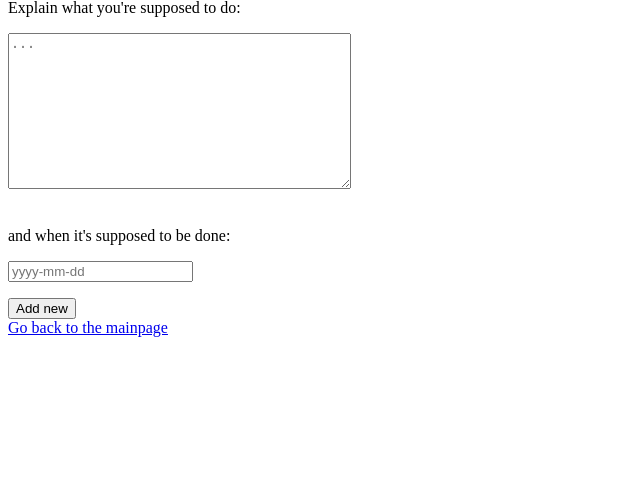
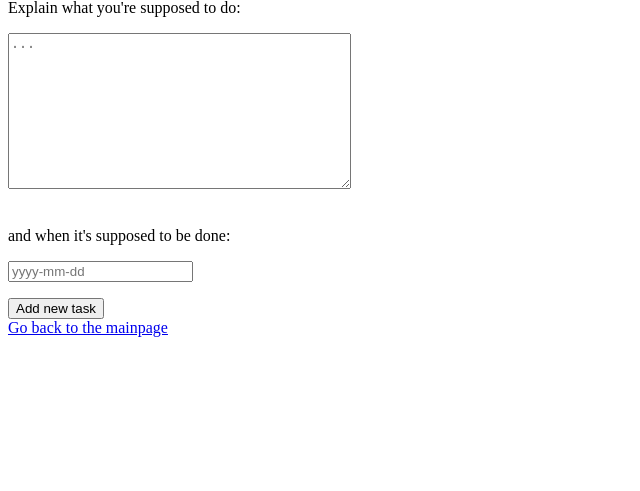
Before and after one commit to Arturitooo/Portfolio, a Django app: page /to-do-list/ in a window 1280 px wide. Shown: the part 236-727 px from the top of the page, without its empty margins (0-640 px from the left). Run offline with Django 3.2, Linux system fonts and the light colour scheme; a user stored in the database is signed in; data comes from the database, SQL or seed files in the repository.

Commit message:
todolist naming refactor
I've tried to add new models - to provide user possibility of adding more than just one to do list - separate for 4e. home, work etc. but due to complicated naming it was very hard to do :/

```diff
--- a/todolist/admin.py
+++ b/todolist/admin.py
@@ -1,6 +1,6 @@
 from django.contrib import admin
-from .models import Todos
+from .models import Task
 
 # Register your models here.
 
-admin.site.register(Todos)
+admin.site.register(Task)
--- a/todolist/forms.py
+++ b/todolist/forms.py
@@ -1,14 +1,14 @@
 from django import forms
 from django.forms import DateInput, Textarea
-from .models import Todos
+from .models import Task
 
 
-class TodosForm(forms.ModelForm):
+class TaskForm(forms.ModelForm):
     class Meta:
-        model = Todos
-        fields = ["todopoint", "date"]
+        model = Task
+        fields = ["task", "date"]
         widgets = {
-            "todopoint": Textarea(
+            "task": Textarea(
                 attrs={
                     "required": True,
                     "class": "form-control",
--- a/todolist/models.py
+++ b/todolist/models.py
@@ -4,10 +4,10 @@ from django.contrib.auth.models import User
 # Create your models here.
 
 
-class Todos(models.Model):
-    todopoint = models.CharField(max_length=150)
+class Task(models.Model):
+    task = models.CharField(max_length=150)
     date = models.DateField()
     created_by = models.ForeignKey(User, on_delete=models.CASCADE)
 
     def __str__(self):
-        return self.todopoint
+        return self.task
--- a/todolist/templates/todolist/list.html
+++ /dev/null
@@ -1,52 +0,0 @@
-<!DOCTYPE html>
-<html>
-  <head>
-    <title>Todo List</title>
-  </head>
-  <body>
-    <h1>Here's everything you have to do:</h1>
-    <ul>
-      {% for record in records %}
-      {% if record.date == "ASAP!" %}
-      <li>
-        <p style="color:red;"">{{record.date}}: <b>{{ record.todopoint}}</b>
-        <a href="{% url 'edit_todo' record.id %}" style="text-decoration: none"
-          >✏️</a
-        >
-        <a
-          href="{% url 'delete_todo' record.id %}"
-          style="text-decoration: none"
-          >❌</a
-        ></p>
-      </li>
-      {% else %}
-      <li>
-        <p>{{record.date}}: <b>{{ record.todopoint}}</b>
-        <a href="{% url 'edit_todo' record.id %}" style="text-decoration: none"
-          >✏️</a
-        >
-        <a
-          href="{% url 'delete_todo' record.id %}"
-          style="text-decoration: none"
-          >❌</a
-        ></p>
-      </li>
-      {% endif %}
-      {% endfor %}
-    </ul>
-
-    <br />
-    <h2>Add new to do:</h2>
-    <form method="post">
-      {% csrf_token %}
-      <div class="form-group">
-        <p>Explain what you're supposed to do:</p>
-        <p>{{ form.todopoint }}</p>
-        <br />and when it's supposed to be done:
-        <p>{{form.date}}</p>
-      </div>
-      <button type="submit">Add new</button>
-    </form>
-    <a href="/">Go back to the mainpage</a>
-  </body>
-</html>
--- /dev/null
+++ b/todolist/templates/todolist/lists.html
@@ -0,0 +1,58 @@
+<!DOCTYPE html>
+<html>
+  <head>
+    <title>To do Lists</title>
+  </head>
+  <body>
+    <h1>Here's everything you have to do:</h1>
+    <ul>
+      {% for record in records %} {% if record.date == "ASAP!" %}
+      <li>
+        <p style="color: red">
+          {{record.date}}: <b>{{ record.task}}</b>
+          <a
+            href="{% url 'edit_task' record.id %}"
+            style="text-decoration: none"
+            >✏️</a
+          >
+          <a
+            href="{% url 'delete_task' record.id %}"
+            style="text-decoration: none"
+            >❌</a
+          >
+        </p>
+      </li>
+      {% else %}
+      <li>
+        <p>
+          {{record.date}}: <b>{{ record.task}}</b>
+          <a
+            href="{% url 'edit_task' record.id %}"
+            style="text-decoration: none"
+            >✏️</a
+          >
+          <a
+            href="{% url 'delete_task' record.id %}"
+            style="text-decoration: none"
+            >❌</a
+          >
+        </p>
+      </li>
+      {% endif %} {% endfor %}
+    </ul>
+
+    <br />
+    <h2>Add new to do:</h2>
+    <form method="post">
+      {% csrf_token %}
+      <div class="form-group">
+        <p>Explain what you're supposed to do:</p>
+        <p>{{ taskform.task }}</p>
+        <br />and when it's supposed to be done:
+        <p>{{taskform.date}}</p>
+      </div>
+      <button type="submit">Add new task</button>
+    </form>
+    <a href="/">Go back to the mainpage</a>
+  </body>
+</html>
--- a/todolist/urls.py
+++ b/todolist/urls.py
@@ -2,7 +2,7 @@ from django.urls import path
 from . import views
 
 urlpatterns = [
-    path("", views.my_todos, name="my_todos_list"),
-    path("<int:todo_id>/delete/", views.delete_todo, name="delete_todo"),
-    path("<int:todo_id>/edit/", views.edit_todo, name="edit_todo"),
+    path("", views.my_todo_lists, name="my_todo_lists"),
+    path("<int:task_id>/delete/", views.delete_task, name="delete_task"),
+    path("<int:task_id>/edit/", views.edit_task, name="edit_task"),
 ]
--- a/todolist/views.py
+++ b/todolist/views.py
@@ -1,6 +1,6 @@
 from django.shortcuts import render, redirect, get_object_or_404
-from .models import Todos
-from .forms import TodosForm
+from .models import Task
+from .forms import TaskForm
 from datetime import date, timedelta
 from django.contrib.auth.decorators import login_required
 
@@ -9,54 +9,55 @@ from django.contrib.auth.decorators import login_required
 
 
 @login_required
-def my_todos(request):
+def my_todo_lists(request):
     # Retrieve all instances of YourModel created by the currently logged-in user
-    todos_list = Todos.objects.filter(created_by=request.user).order_by("date")
-    form = TodosForm()
+    tasks_list = Task.objects.filter(created_by=request.user).order_by("date")
+    taskform = TaskForm()
 
     if request.method == "POST":
-        form = TodosForm(request.POST)
-        if form.is_valid():
-            new_record = form.save(commit=False)
+        taskform = TaskForm(request.POST)
+        if taskform.is_valid():
+            new_record = taskform.save(commit=False)
             new_record.created_by = request.user  # Set the user
             new_record.save()
-            return redirect("my_todos_list")
+            return redirect("my_todo_lists")
 
-    for record in todos_list:
-        the_date = record.date
-        if the_date < date.today():
+    for record in tasks_list:
+        if record.date < date.today():
             record.date = "ASAP!"
 
-        elif the_date == date.today():
+        elif record.date == date.today():
             record.date = "Today"
 
-        elif (the_date - date.today()).days < 7:
-            record.date = the_date.strftime("%A")
+        elif (record.date - date.today()).days < 7:
+            record.date = record.date.strftime("%A")
 
-    context = {"records": todos_list, "form": form}
+    context = {"records": tasks_list, "taskform": taskform}
 
-    return render(request, "todolist/list.html", context)
+    return render(request, "todolist/lists.html", context)
 
 
-def edit_todo(request, todo_id):
-    todo = get_object_or_404(Todos, pk=todo_id)
+def edit_task(request, task_id):
+    task = get_object_or_404(Task, pk=task_id)
 
     if request.method == "POST":
-        form = TodosForm(request.POST, instance=todo)
-        if form.is_valid():
-            form.save()
-            return redirect("my_todos_list")
+        taskform = TaskForm(request.POST, instance=task)
+        if taskform.is_valid():
+            taskform.save()
+            return redirect("my_todo_lists")
     else:
-        form = TodosForm(instance=todo)
+        taskform = TaskForm(instance=task)
 
-    return render(request, "todolist/edit_todo.html", {"form": form, "record": todo})
+    return render(
+        request, "todolist/edit_task.html", {"taskform": taskform, "record": task}
+    )
 
 
-def delete_todo(request, todo_id):
-    todo = get_object_or_404(Todos, pk=todo_id)
+def delete_task(request, task_id):
+    task = get_object_or_404(Task, pk=task_id)
 
     if request.method == "POST":
-        todo.delete()
-        return redirect("my_todos_list")
+        task.delete()
+        return redirect("my_todo_lists")
 
-    return render(request, "todolist/todo_delete.html", {"record": todo})
+    return render(request, "todolist/delete_task.html", {"record": task})
```
Also changed, not shown: todolist/templates/todolist/delete_task.html (added, +15 -0 lines), todolist/templates/todolist/edit_task.html (renamed from todolist/templates/todolist/edit_todo.html, +5 -5 lines), todolist/templates/todolist/todo_delete.html (deleted, +0 -15 lines), db.sqlite3, seotool/migrations/0001_initial.py (added), todolist/migrations/0002_rename_todos_task_rename_todopoint_task_task.py (added).
